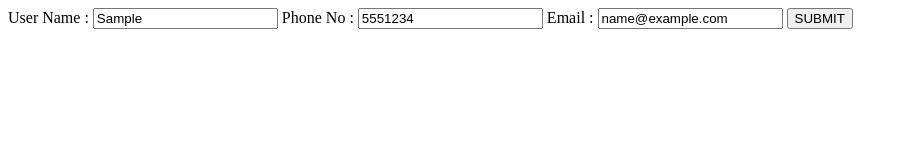
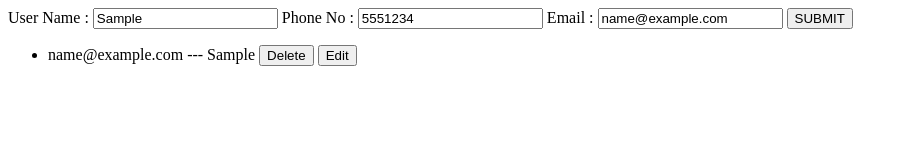
Before and after one commit to imkuljeet/Full-Stack-Booking-Appointment-App-REVISION, a plain HTML site: page Front End/main.html in a window 1280 px wide. Both pictures are taken after typing "Sample", "5551234", "name@example.com" into the empty fields and a click on the button "SUBMIT". Shown: the whole page, without its empty margins (0-908 px from the left). Drawn offline with nearby package versions, Linux system fonts and the light colour scheme; no server answers.

Commit message:
Delete button and Edit button Frontend
Frontend functionality done

```diff
--- a/Front End/main.html
+++ b/Front End/main.html
@@ -19,6 +19,8 @@
         <button type="submit">SUBMIT</button>
     </form>
 
+    <ul id="listt"></ul>
+
     <script src="https://cdnjs.cloudflare.com/ajax/libs/axios/1.7.7/axios.min.js"></script>
 
     <script>
@@ -30,10 +32,12 @@
             let email = event.target.email.value;
 
             let obj = {
-                username : username,
+                name : username,
                 phn : phn,
                 email : email
             }
+
+            showOnScreen(obj);
 
             axios.post("http://localhost:3000/",obj).then(res =>{
                 console.log(res);
@@ -41,6 +45,53 @@
                 console.log(err);
             })
         }
+
+        function showOnScreen(obj){
+            let ul = document.getElementById("listt");
+            let li = document.createElement('li');
+
+            let delBtn = document.createElement('button');
+            delBtn.innerText = 'Delete';
+
+            let editBtn = document.createElement('button');
+            editBtn.innerText = 'Edit';
+
+            let textNode = document.createTextNode(`${obj.email} --- ${obj.name}`);
+            li.appendChild(textNode);
+            li.appendChild(document.createTextNode(' '));
+            li.appendChild(delBtn);
+            li.appendChild(document.createTextNode(' '));
+            li.appendChild(editBtn);
+            ul.appendChild(li);
+
+            delBtn.addEventListener('click',()=>{
+                ul.removeChild(li);
+            })
+
+            editBtn.addEventListener('click',()=>{
+                document.getElementById('username').value = obj.name;
+                document.getElementById('email').value = obj.email;
+                document.getElementById('phone').value = obj.phn;
+
+                ul.removeChild(li);
+            })
+
+        }
+
+        document.addEventListener('DOMContentLoaded', () => {
+    axios.get("http://localhost:3000/giveAllData")
+        .then(res => {
+            // console.log(res.data);
+
+            for(let i=0;i<res.data.length;i++){
+                showOnScreen(res.data[i]);
+            }
+        })
+        .catch(err => {
+            console.error('Error fetching data:', err);
+        });
+});
+
     </script>
 
 </body>
```
Also changed, not shown: Back End/app.js (+13 -3 lines).
